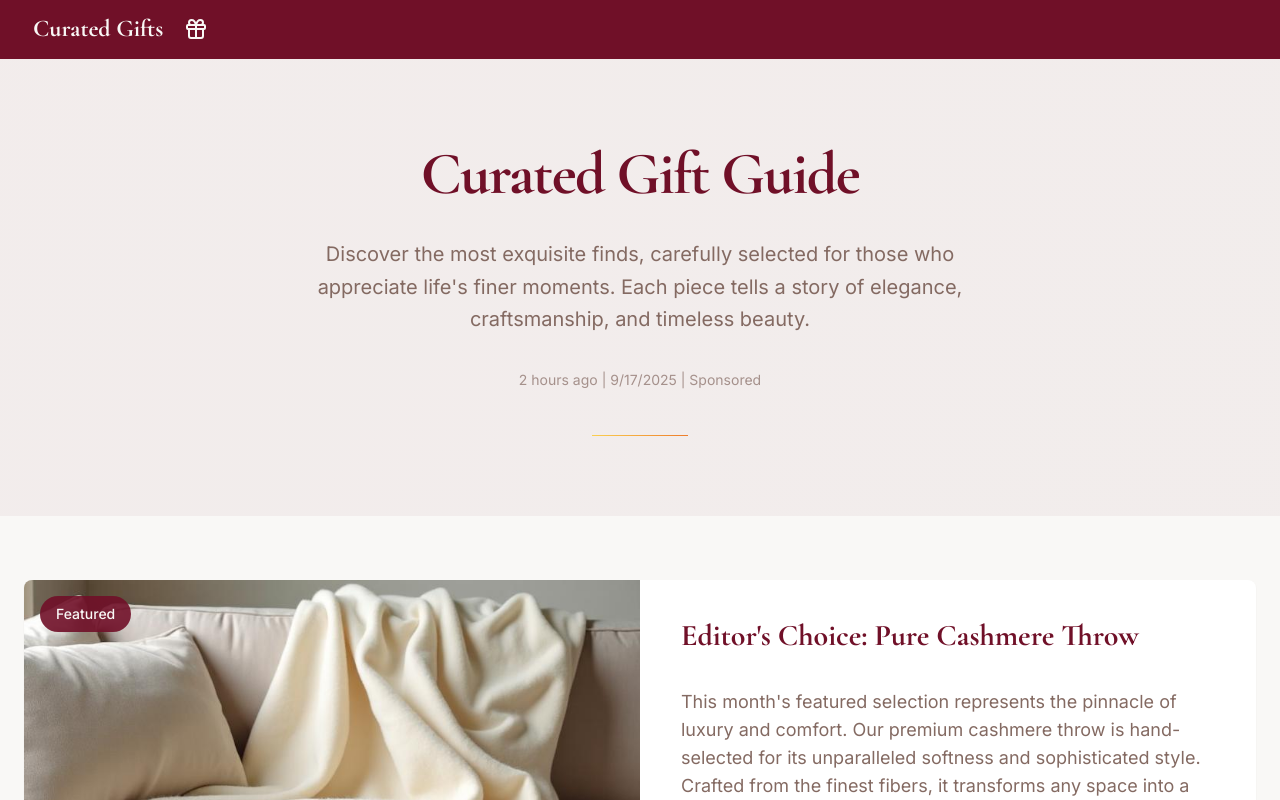
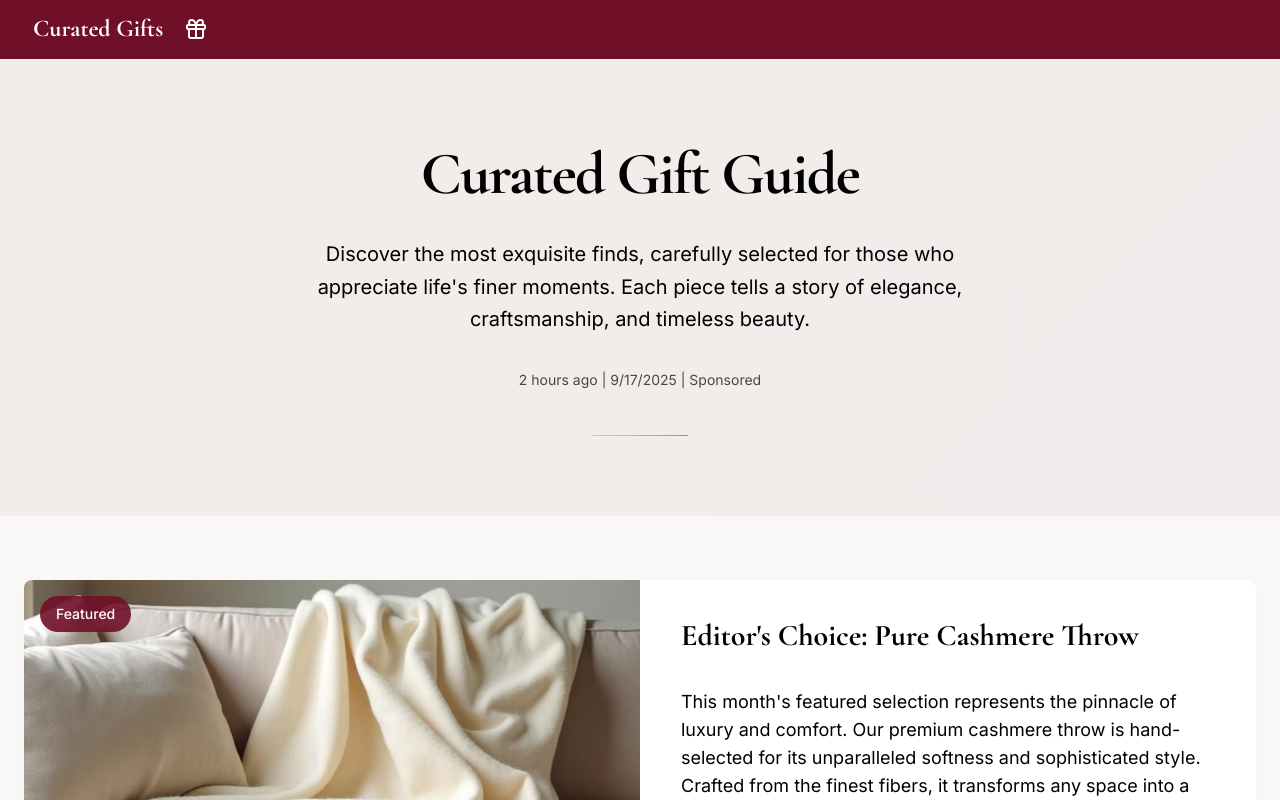
Before and after one commit to grizzleswens/gift-guru-builder, a React (Vite) app: page / in a window 1280 px wide. Shown: the top 800 px of the page. Built offline with nearby package versions, Linux system fonts and the light colour scheme; the HTML template or start-up script is replaced by a standard one.

Commit message:
Refactor text colors

```diff
--- a/src/index.css
+++ b/src/index.css
@@ -9,31 +9,31 @@ All colors MUST be HSL.
 @layer base {
   :root {
     --background: 35 20% 97%;
-    --foreground: 15 25% 15%;
+    --foreground: 0 0% 0%;
 
     --card: 0 0% 100%;
-    --card-foreground: 15 25% 15%;
+    --card-foreground: 0 0% 0%;
 
     --popover: 0 0% 100%;
-    --popover-foreground: 15 25% 15%;
+    --popover-foreground: 0 0% 0%;
 
     --primary: 345 65% 25%;
-    --primary-foreground: 35 20% 97%;
+    --primary-foreground: 0 0% 100%;
 
     --secondary: 35 30% 92%;
-    --secondary-foreground: 15 25% 15%;
+    --secondary-foreground: 0 0% 0%;
 
     --muted: 35 15% 90%;
-    --muted-foreground: 15 15% 45%;
+    --muted-foreground: 0 0% 0%;
 
     --accent: 25 85% 55%;
-    --accent-foreground: 15 25% 15%;
+    --accent-foreground: 0 0% 100%;
 
     --luxury: 345 75% 25%;
-    --luxury-foreground: 35 20% 97%;
+    --luxury-foreground: 0 0% 100%;
 
     --gold: 45 95% 65%;
-    --gold-foreground: 15 25% 15%;
+    --gold-foreground: 0 0% 0%;
 
     --burgundy: 0 60% 35%;
     --burgundy-foreground: 0 0% 100%;
@@ -126,7 +126,7 @@ All colors MUST be HSL.
   }
 
   .elegant-text {
-    @apply font-serif font-semibold text-luxury leading-relaxed;
+    @apply font-serif font-semibold text-foreground leading-relaxed;
   }
 
   .luxury-gradient {
```
